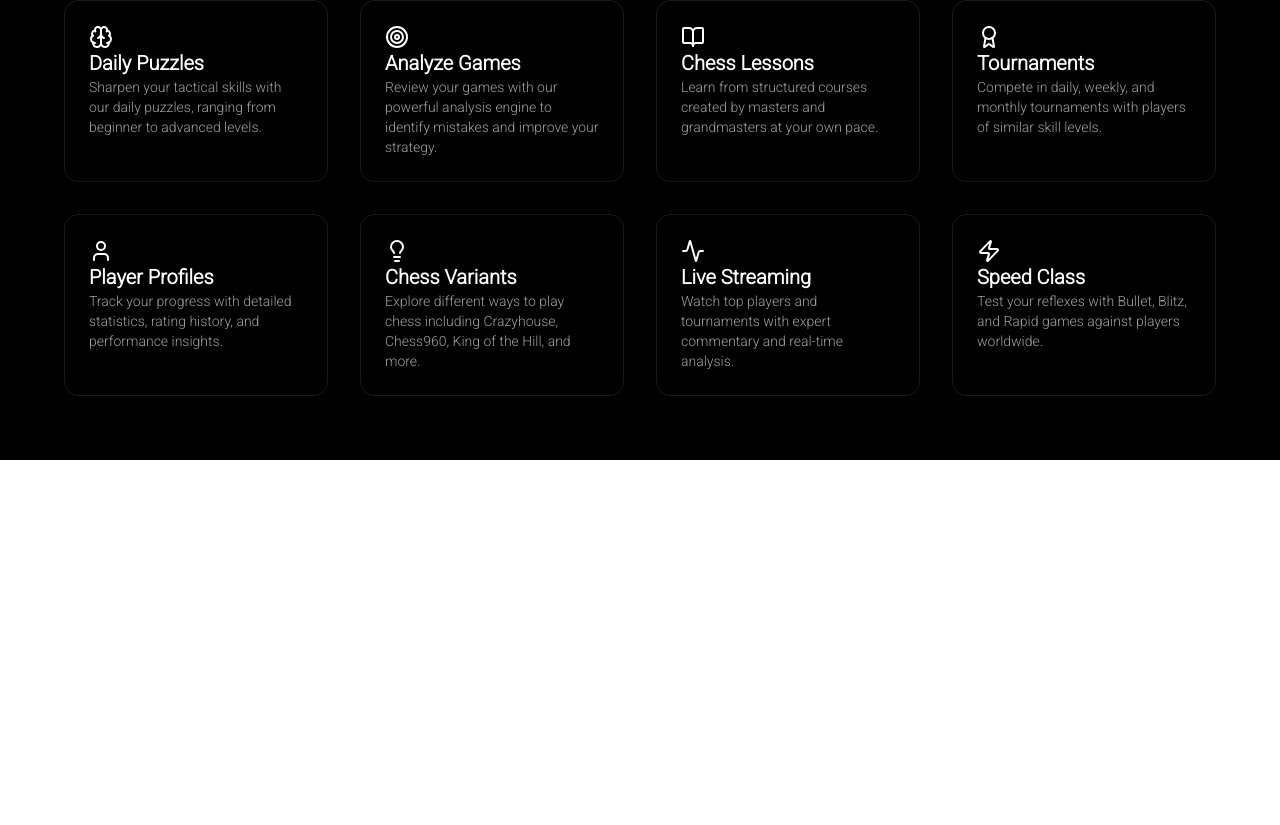
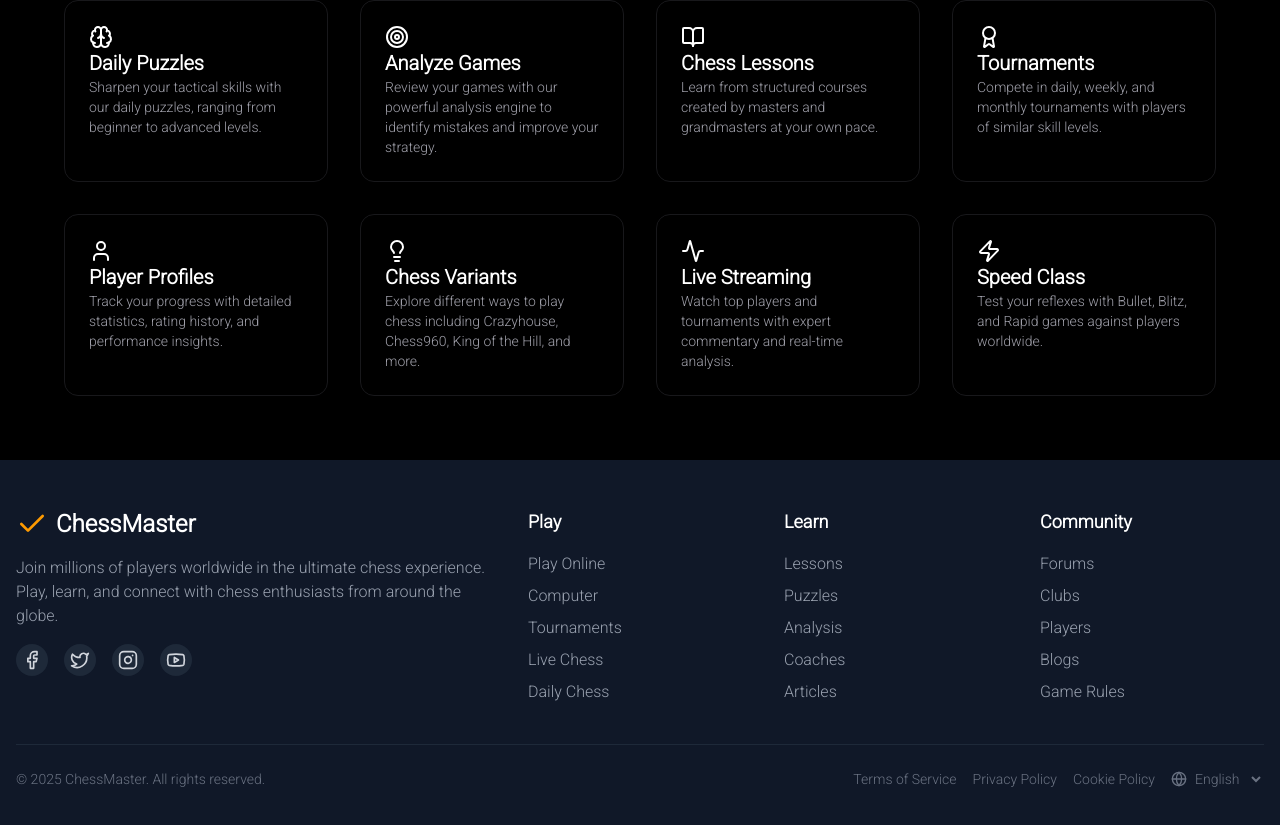
Before and after one commit to chrollo-lucifer-12/chess-fe, a Next.js app: page /home in a window 1280 px wide. Shown: the part 931-1756 px from the top of the page. Before the commit the page ends 1391 px from the top, so only its background shows below. Built offline with nearby package versions, Linux system fonts and the light colour scheme; no server answers; the database is empty.

Commit message:
added footer

```diff
--- /dev/null
+++ b/src/app/(website)/_components/footer.tsx
@@ -0,0 +1,120 @@
+import React from 'react';
+import { Check as Chess, Facebook, Twitter, Instagram, Youtube, Globe } from 'lucide-react';
+import Link from "next/link";
+
+const Footer: React.FC = () => {
+    return (
+        <footer className="bg-gray-900 text-gray-300">
+            <div className="container mx-auto px-4 py-12">
+                <div className="grid grid-cols-1 md:grid-cols-2 lg:grid-cols-5 gap-8">
+                    {/* Logo and About */}
+                    <div className="lg:col-span-2">
+                        <Link href="/" className="flex items-center space-x-2 mb-4">
+                            <Chess className="h-8 w-8 text-amber-500" />
+                            <span className="text-2xl font-bold text-white">ChessMaster</span>
+                        </Link>
+                        <p className="text-gray-400 mb-4">
+                            Join millions of players worldwide in the ultimate chess experience.
+                            Play, learn, and connect with chess enthusiasts from around the globe.
+                        </p>
+                        <div className="flex space-x-4">
+                            <SocialLink icon={<Facebook className="h-5 w-5" />} href="#" />
+                            <SocialLink icon={<Twitter className="h-5 w-5" />} href="#" />
+                            <SocialLink icon={<Instagram className="h-5 w-5" />} href="#" />
+                            <SocialLink icon={<Youtube className="h-5 w-5" />} href="#" />
+                        </div>
+                    </div>
+
+                    {/* Links */}
+                    <div>
+                        <h3 className="text-white font-bold text-lg mb-4">Play</h3>
+                        <ul className="space-y-2">
+                            <FooterLink href="#" label="Play Online" />
+                            <FooterLink href="#" label="Computer" />
+                            <FooterLink href="#" label="Tournaments" />
+                            <FooterLink href="#" label="Live Chess" />
+                            <FooterLink href="#" label="Daily Chess" />
+                        </ul>
+                    </div>
+
+                    <div>
+                        <h3 className="text-white font-bold text-lg mb-4">Learn</h3>
+                        <ul className="space-y-2">
+                            <FooterLink href="#" label="Lessons" />
+                            <FooterLink href="#" label="Puzzles" />
+                            <FooterLink href="#" label="Analysis" />
+                            <FooterLink href="#" label="Coaches" />
+                            <FooterLink href="#" label="Articles" />
+                        </ul>
+                    </div>
+
+                    <div>
+                        <h3 className="text-white font-bold text-lg mb-4">Community</h3>
+                        <ul className="space-y-2">
+                            <FooterLink href="#" label="Forums" />
+                            <FooterLink href="#" label="Clubs" />
+                            <FooterLink href="#" label="Players" />
+                            <FooterLink href="#" label="Blogs" />
+                            <FooterLink href="#" label="Game Rules" />
+                        </ul>
+                    </div>
+                </div>
+
+                <div className="border-t border-gray-800 mt-10 pt-6 flex flex-col md:flex-row justify-between items-center">
+                    <div className="text-gray-500 text-sm mb-4 md:mb-0">
+                        &copy; {new Date().getFullYear()} ChessMaster. All rights reserved.
+                    </div>
+                    <div className="flex flex-wrap justify-center space-x-4 text-sm">
+                        <Link href="#" className="text-gray-500 hover:text-gray-300 mb-2 md:mb-0">Terms of Service</Link>
+                        <Link href="#" className="text-gray-500 hover:text-gray-300 mb-2 md:mb-0">Privacy Policy</Link>
+                        <Link href="#" className="text-gray-500 hover:text-gray-300 mb-2 md:mb-0">Cookie Policy</Link>
+                        <div className="flex items-center text-gray-500">
+                            <Globe className="h-4 w-4 mr-1" />
+                            <select className="bg-transparent border-none text-gray-500 focus:outline-none">
+                                <option value="en">English</option>
+                                <option value="es">Español</option>
+                                <option value="fr">Français</option>
+                                <option value="de">Deutsch</option>
+                            </select>
+                        </div>
+                    </div>
+                </div>
+            </div>
+        </footer>
+    );
+};
+
+interface FooterLinkProps {
+    href: string;
+    label: string;
+}
+
+const FooterLink: React.FC<FooterLinkProps> = ({ href, label }) => {
+    return (
+        <li>
+            <Link href={href} className="text-gray-400 hover:text-amber-500 transition-colors">
+                {label}
+            </Link>
+        </li>
+    );
+};
+
+interface SocialLinkProps {
+    href: string;
+    icon: React.ReactNode;
+}
+
+const SocialLink: React.FC<SocialLinkProps> = ({ href, icon }) => {
+    return (
+        <a
+            href={href}
+            className="h-8 w-8 rounded-full bg-gray-800 flex items-center justify-center hover:bg-amber-600 transition-colors"
+            target="_blank"
+            rel="noopener noreferrer"
+        >
+            {icon}
+        </a>
+    );
+};
+
+export default Footer;
--- a/src/app/(website)/home/page.tsx
+++ b/src/app/(website)/home/page.tsx
@@ -2,6 +2,7 @@ import Hero from "@/app/(website)/_components/hero";
 import LiveGames from "@/app/(website)/_components/live-games";
 import {getLiveGames} from "@/app/(website)/actions";
 import Features from "@/app/(website)/_components/features";
+import Footer from "@/app/(website)/_components/footer";
 
 const HomePage = async () => {
     const games = await getLiveGames();
@@ -11,6 +12,7 @@ const HomePage = async () => {
             <Hero />
             <LiveGames games={games} />
             <Features />
+            <Footer/>
         </div>
     );
 }
--- a/src/components/navbar/index.tsx
+++ b/src/components/navbar/index.tsx
@@ -16,7 +16,7 @@ const Navbar = ({user} : NavbarProps) => {
 
     const router = useRouter()
 
-    return <aside className={"flex justify-between items-center w-full pt-1 pb-1 pr-8 pl-8 border-b-1 border-[#262626]"}>
+    return <aside className={"flex justify-between items-center w-full pt-1 pb-1 pr-8 pl-8 border-b-1 border-[#262626] sticky top-0 z-50"}>
         <Image src={"/logo.svg"} alt={"logo"} width={30} height={30} className={"w-[100px] mt-3"}/>
         <div className={"mt-4 flex  gap-y-2 items-center"}>
             {
```
